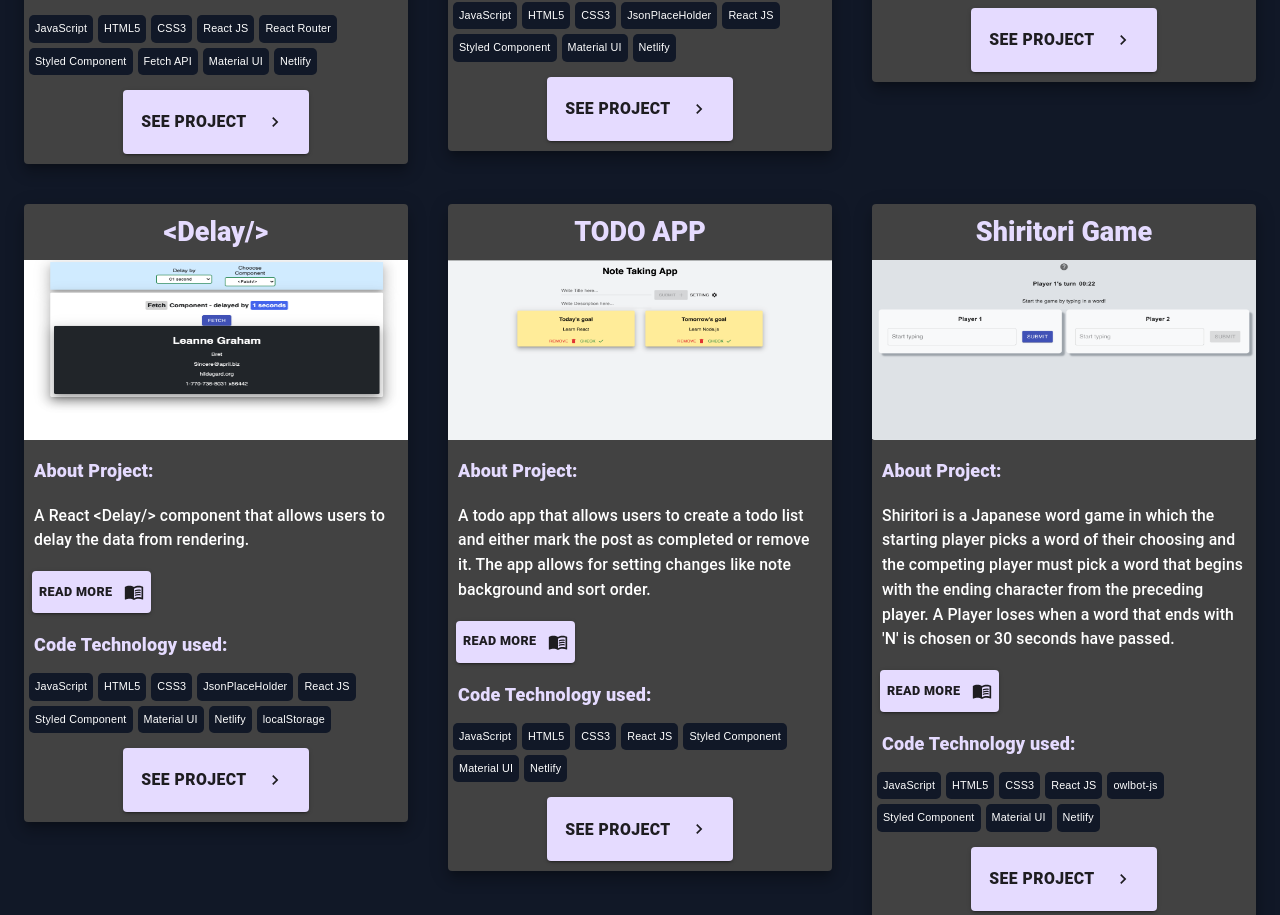
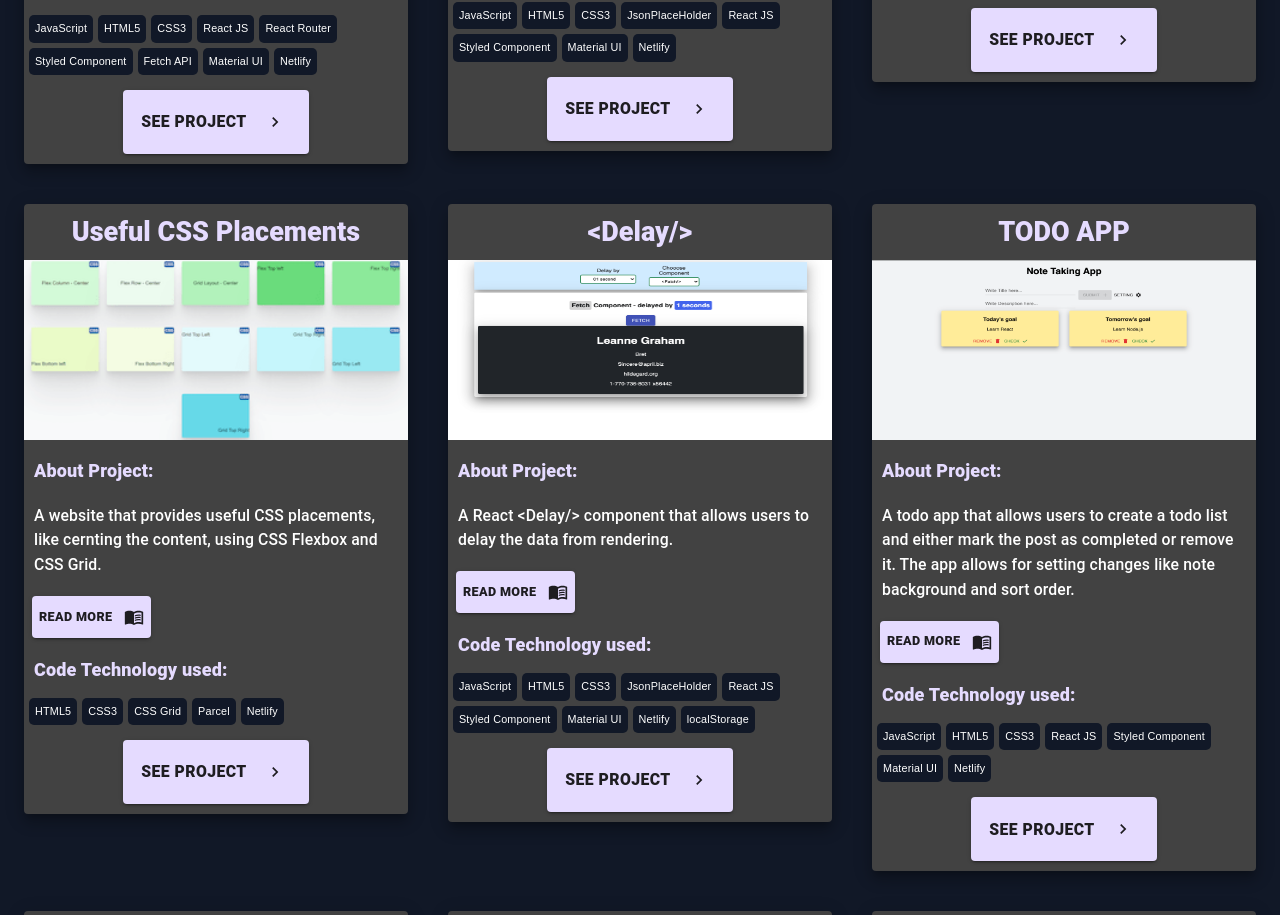
Before and after one commit to YutaMoriJP/Portfolio, a React (Create React App) app: page /project in a window 1280 px wide. Shown: the part 1431-2346 px from the top of the page. Built offline with nearby package versions, Linux system fonts and the light colour scheme.

Commit message:
added common css layout project

```diff
--- a/src/data/project.js
+++ b/src/data/project.js
@@ -10,6 +10,7 @@ import timer from "../Images/timer.png";
 import delay from "../Images/delay.png";
 import bubble from "../Images/bubble.png";
 import blogGrid from "../Images/blogGrid.png";
+import usefulCSS from "../Images/css.png";
 
 const projects = [
   {
@@ -158,6 +159,28 @@ const projects = [
       { tag: "Netlify", id: uuidv4() },
     ],
   },
+  {
+    name: "Useful CSS Placements",
+    img: usefulCSS,
+    id: uuidv4(),
+    url: "https://csb-7slsg.netlify.app/",
+    description:
+      "A website that provides useful CSS placements, like cernting the content, using CSS Flexbox and CSS Grid.",
+    details: [
+      {
+        title: "Useful CSS Placements",
+        content:
+          "This project provides useful content placement method, like centering the content, using CSS layouts like CSS flexbox and CSS grid. When clicking on the top right “CSS” text, a modal pops up that shows the CSS code. I used a custom hook called useOpen to handle the “open” state of the modal. When the modal component renders, it subscribes a “click” event to the document.body element, and the event handler that gets executed is the onClose function that updates the “open” state to false, which closes the modal. This allows users to click anywhere on the screen to close the modal, but this also means clicking on the modal itself will close it, preventing users from copying the CSS. So, the modal’s root element listens to a “click” event that calls event.stopPropagation, which prevents the click event from bubbling to the document.body. ",
+      },
+    ],
+    tags: [
+      { tag: "HTML5", id: uuidv4() },
+      { tag: "CSS3", id: uuidv4() },
+      { tag: "CSS Grid", id: uuidv4() },
+      { tag: "Parcel", id: uuidv4() },
+      { tag: "Netlify", id: uuidv4() },
+    ],
+  },
 
   {
     name: "<Delay/>",
```
Also changed, not shown: src/Images/css.png (added).
